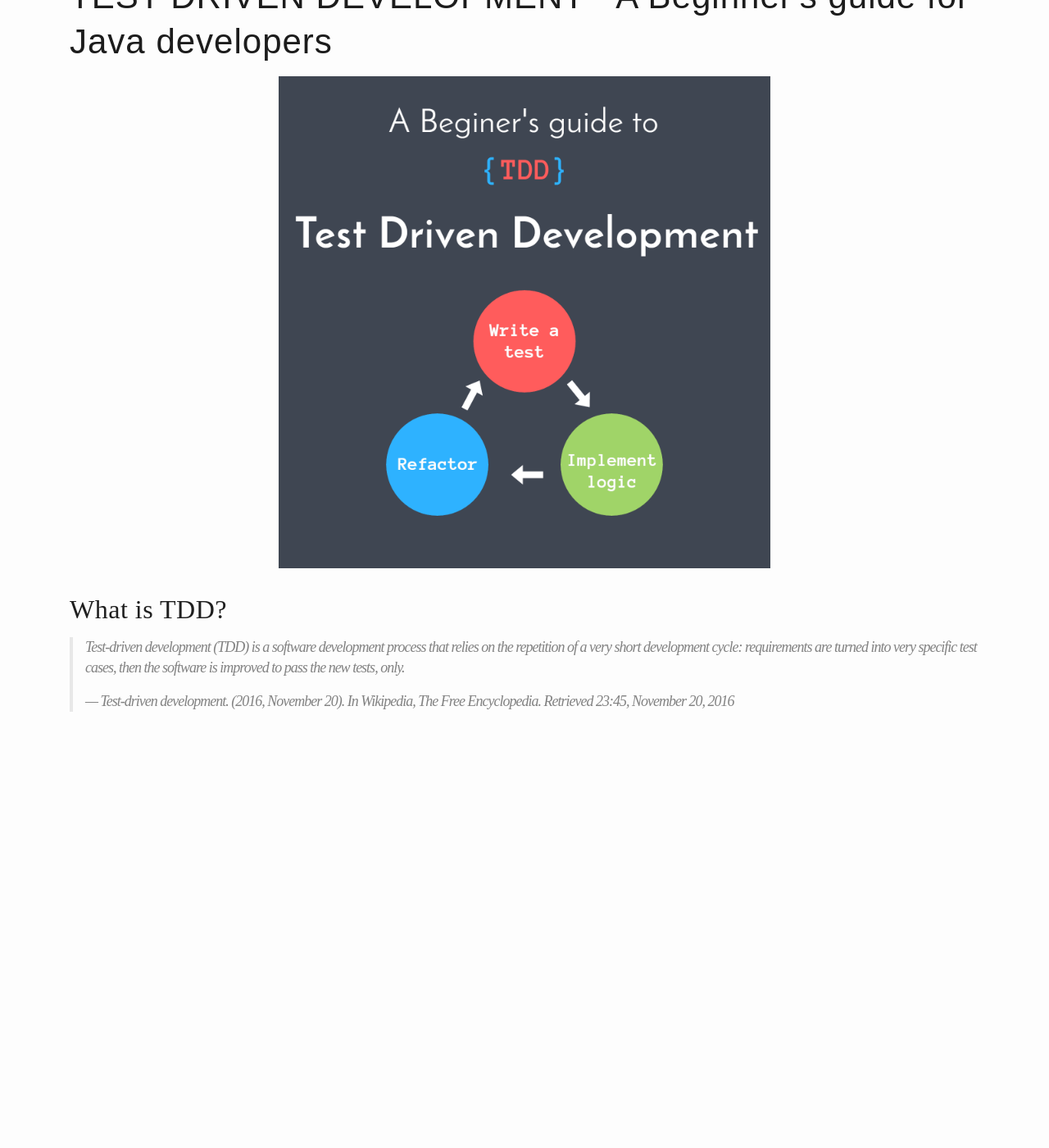
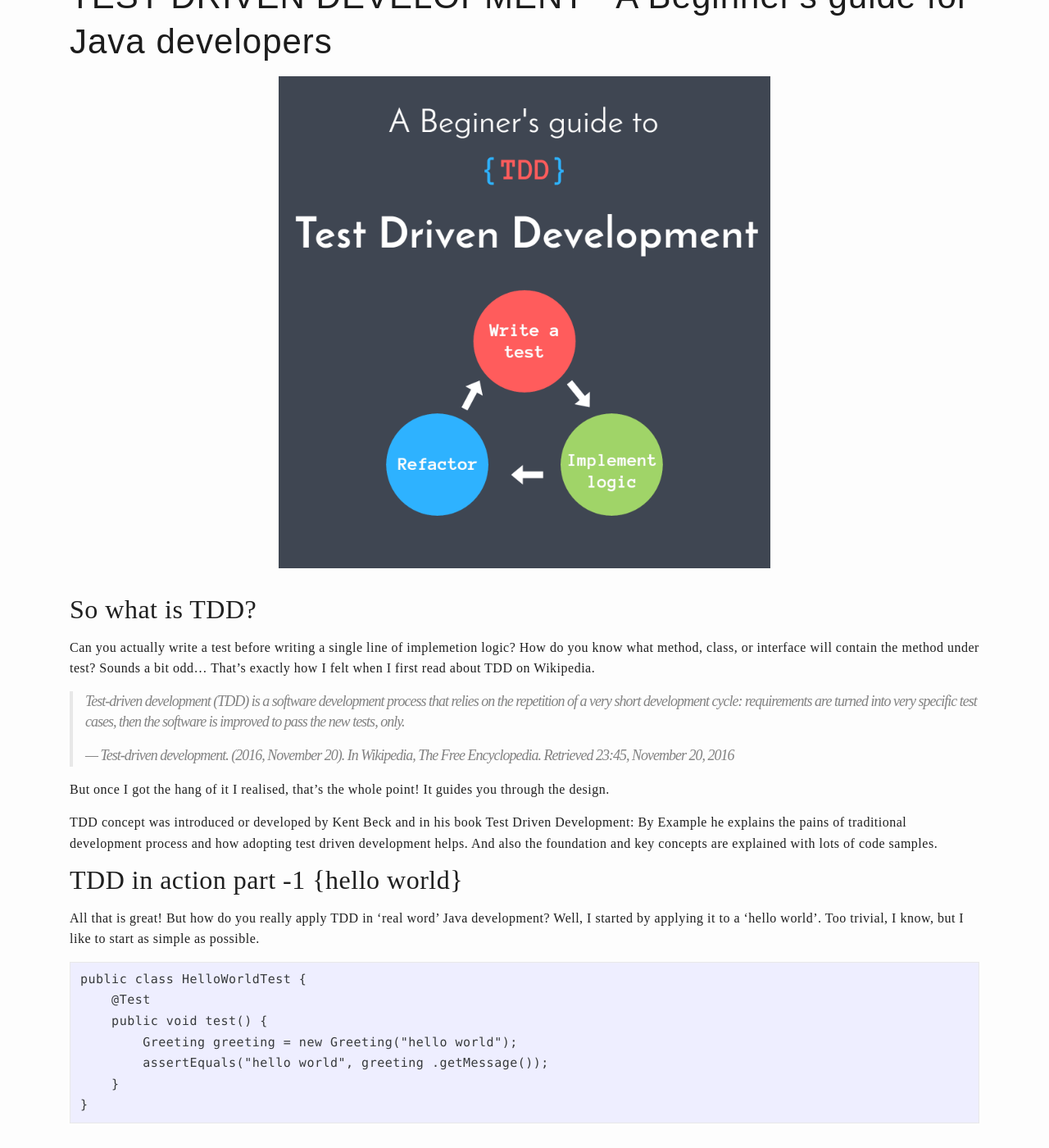
Before and after one commit to DiliniRajapaksha/DeveloperJournal, a Jekyll site: the page built from _posts/2016-11-11-tdd.markdown, in a window 1280 px wide and 1400 px high, scrolled down 126 px. Shown: the whole window at 82% size. Built offline with Jekyll 4.4.1, drawn with Linux system fonts in a browser that asks for light colours; nearby versions of some CDN libraries; before the commit the page ends 1024 px from its top, so only the background shows below that.

Commit message:
update post

```diff
--- a/_layouts/default.html
+++ b/_layouts/default.html
@@ -35,8 +35,7 @@
     <script>try{Typekit.load({ async: true });}catch(e){}</script>
 
     <script src="https://ajax.googleapis.com/ajax/libs/jquery/1.11.3/jquery.min.js"></script>
-    <script src="/js/bootstrap.min.js"></script>
-    <!-- IE10 viewport hack for Surface/desktop Windows 8 bug -->
-    <script src="/js/ie10-viewport-bug-workaround.js"></script>
+    <!-- <script src={{"/js/bootstrap.min.js" | prepend: site.baseurl }}></script> -->
+
   </body>
 </html>
--- a/_posts/2016-11-11-tdd.markdown
+++ b/_posts/2016-11-11-tdd.markdown
@@ -20,7 +20,29 @@ permalink: test-driven-development
 
 <!--more-->
 
-## What is TDD?
+
+## So what is TDD?
+
+Can you actually write a test before writing a single line of implemetion logic? How do you know what method, class, or interface will contain the method under test? Sounds a bit odd...
+That's exactly how I felt when I first read about TDD on Wikipedia.
+
 > Test-driven development (TDD) is a software development process that relies on the repetition of a very short development cycle: requirements are turned into very specific test cases, then the software is improved to pass the new tests, only.
 >
 >--- [Test-driven development. (2016, November 20). In Wikipedia, The Free Encyclopedia. Retrieved 23:45, November 20, 2016](https://en.wikipedia.org/w/index.php?title=Test-driven_development&oldid=750634597)
+
+But once I got the hang of it I realised, that's the whole point! It guides you through the design.
+
+TDD concept was introduced or developed by Kent Beck and in his book Test Driven Development: By Example he explains the pains of traditional development process and how adopting test driven development helps. And also the foundation and key concepts are explained with lots of code samples.
+
+## TDD in action part -1 {hello world}
+
+All that is great! But how do you really apply TDD in ‘real word’ Java development?
+Well, I started by applying it to a ‘hello world’. Too trivial, I know, but I like to start as simple as possible.
+
+    public class HelloWorldTest {
+        @Test
+        public void test() {
+            Greeting greeting = new Greeting("hello world");
+            assertEquals("hello world", greeting .getMessage());
+        }
+    }
```
Also changed, not shown: _layouts/test.html (deleted, +0 -94 lines).
